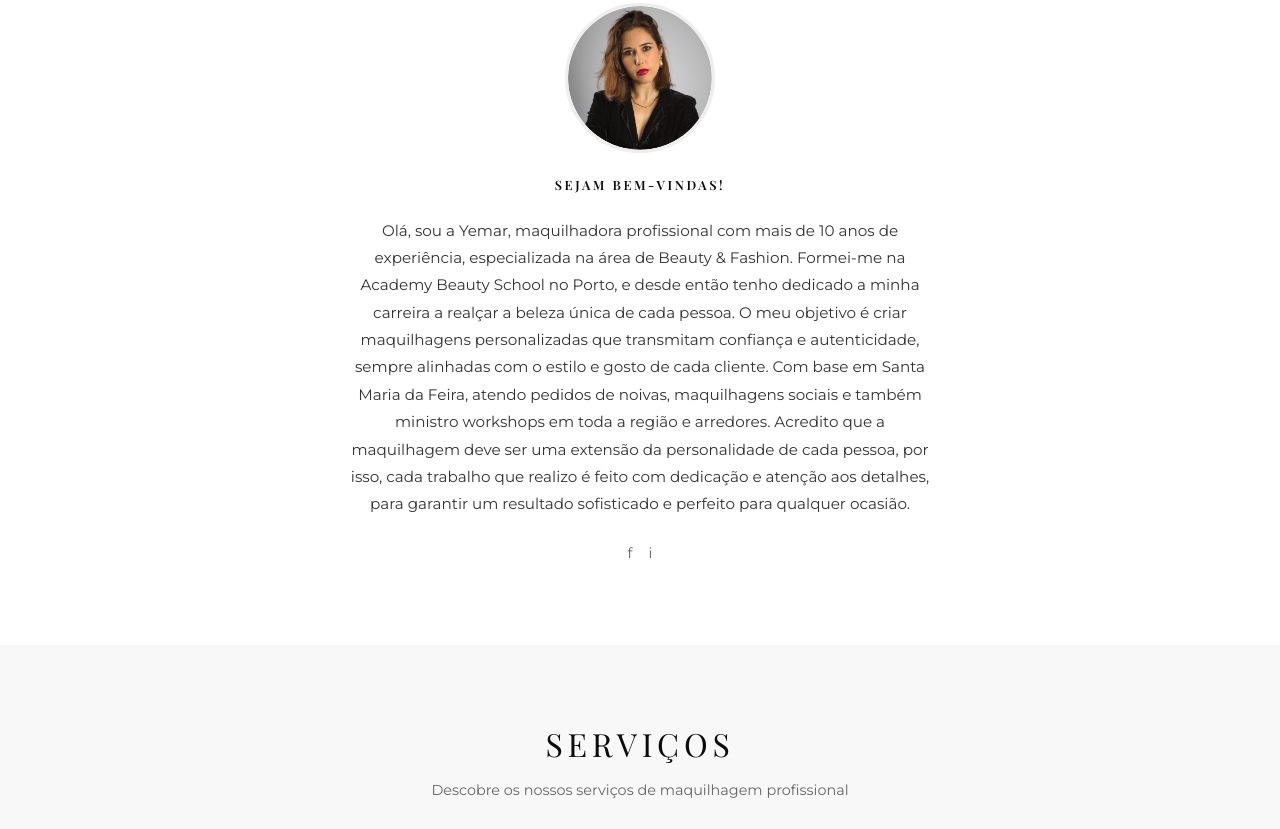
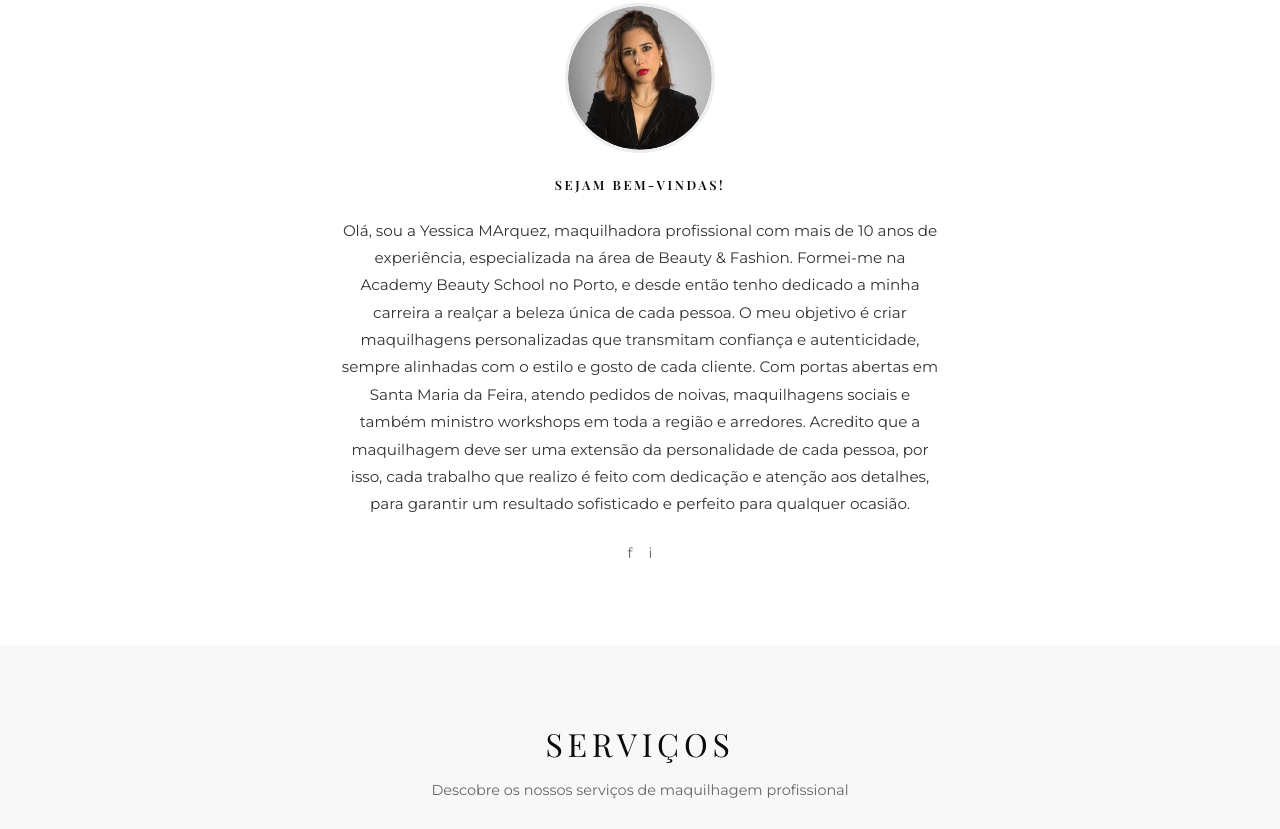
Before and after one commit to LuisCarlosCarvalho/yamarproject, a website: page index.html in a window 1280 px wide. Shown: the part 1582-2411 px from the top of the page. Drawn offline with nearby package versions, Linux system fonts and the light colour scheme.

Commit message:
Update professional name in index.html

```diff
--- a/index.html
+++ b/index.html
@@ -163,10 +163,10 @@
                 <img src="assets/images/logo_name.png" alt="Yemar Makeup Artist" class="welcome-avatar" id="welcomeAvatar">
                 <h2 class="welcome-title">SEJAM BEM-VINDAS!</h2>
                 <p class="welcome-text">
-                    Olá, sou a Yemar, maquilhadora profissional com mais de 10 anos de experiência, especializada na área de Beauty & Fashion.
+                    Olá, sou a Yessica MArquez, maquilhadora profissional com mais de 10 anos de experiência, especializada na área de Beauty & Fashion.
                     Formei-me na Academy Beauty School no Porto, e desde então tenho dedicado a minha carreira a realçar a beleza única de cada pessoa.
                     O meu objetivo é criar maquilhagens personalizadas que transmitam confiança e autenticidade, sempre alinhadas com o estilo e gosto de cada cliente.
-                    Com base em Santa Maria da Feira, atendo pedidos de noivas, maquilhagens sociais e também ministro workshops em toda a região e arredores.
+                    Com portas abertas em Santa Maria da Feira, atendo pedidos de noivas, maquilhagens sociais e também ministro workshops em toda a região e arredores.
                     Acredito que a maquilhagem deve ser uma extensão da personalidade de cada pessoa, por isso, cada trabalho que realizo é feito com dedicação e atenção aos detalhes,
                     para garantir um resultado sofisticado e perfeito para qualquer ocasião.
                 </p>
```
